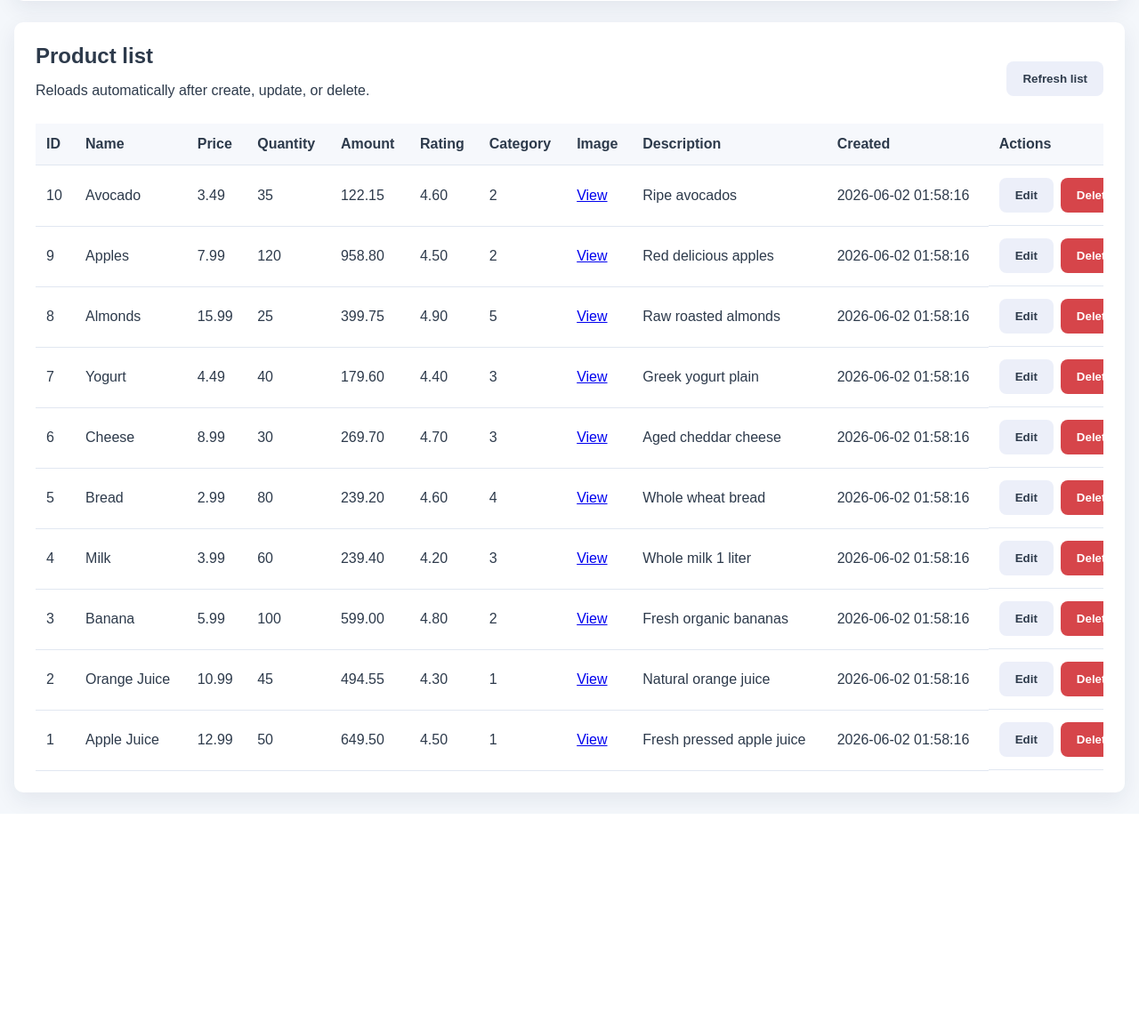
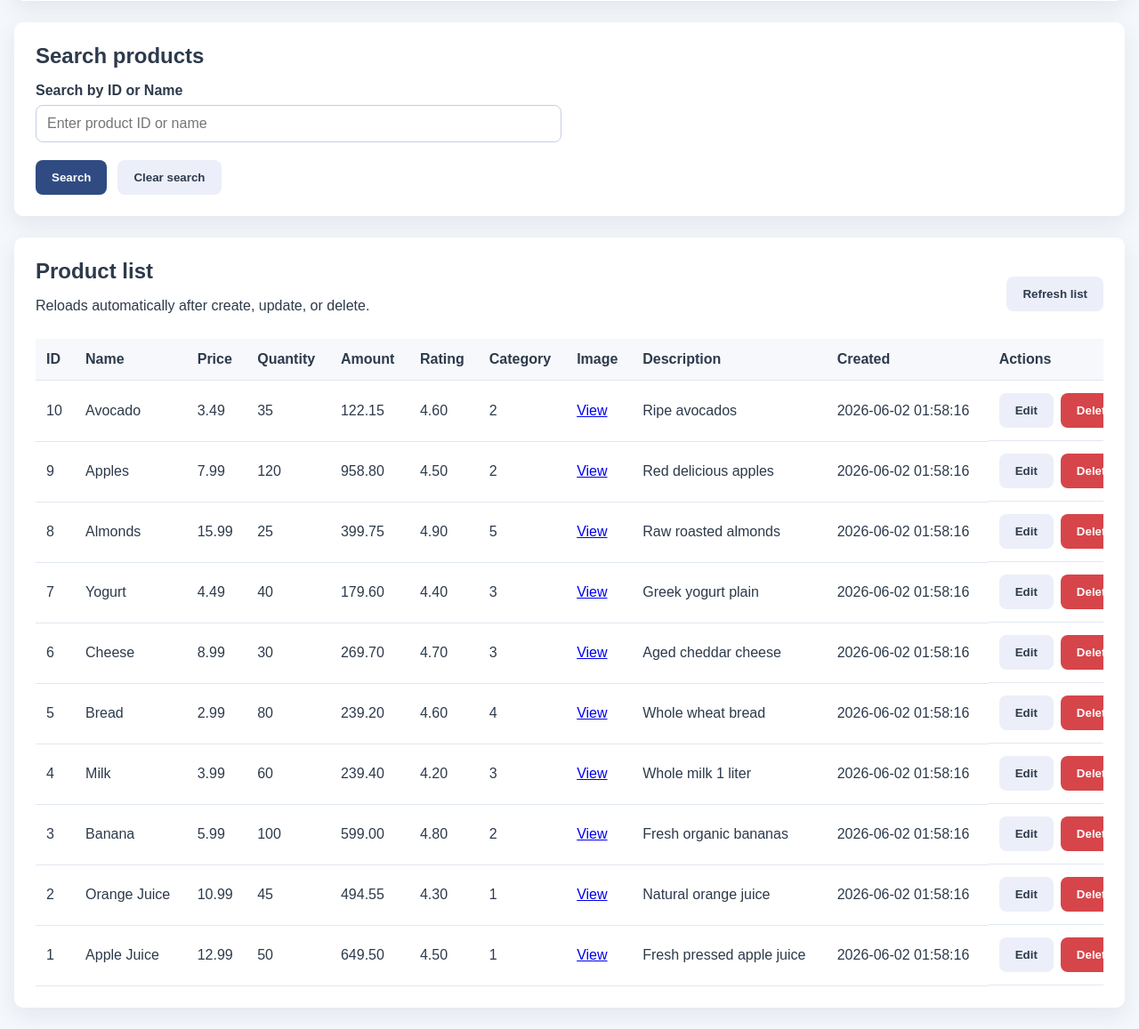
Before and after one commit to Phannoet-GH/crud-web-api, a PHP site: page / in a window 1280 px wide. Shown: the part 765-1922 px from the top of the page at 89% size. Before the commit the page ends 1679 px from the top, so only its background shows below. Run offline with PHP 8.4, Linux system fonts and the light colour scheme; data comes from the database, SQL or seed files in the repository; both versions use the stored data as it was after the commit.

Commit message:
final update

```diff
--- a/app/config/database.php
+++ b/app/config/database.php
@@ -3,9 +3,9 @@
 return [
     'driver' => getenv('DB_DRIVER') ?: 'mysql',
     'host' => getenv('DB_HOST') ?: '127.0.0.1',
-    'port' => getenv('DB_PORT') ?: '3306',
+    'port' => getenv('DB_PORT') ?: '3308',
     'database' => getenv('DB_DATABASE') ?: 'sv1112_db',
-    'username' => getenv('DB_USERNAME') ?: 'phannoet',
-    'password' => getenv('DB_PASSWORD') ?: '3126',
+    'username' => getenv('DB_USERNAME') ?: 'channa',
+    'password' => getenv('DB_PASSWORD') ?: '123',
     'charset' => getenv('DB_CHARSET') ?: 'utf8mb4',
 ];
--- a/app/controllers/ProductController.php
+++ b/app/controllers/ProductController.php
@@ -67,6 +67,50 @@ class ProductController
         Response::json(['message' => 'Product deleted']);
     }
 
+    public function search()
+    {
+        $query = $_GET['q'] ?? '';
+        if (empty($query)) {
+            Response::json(['message' => 'Search query is required'], 422);
+        }
+
+        $results = $this->service->search($query);
+        Response::json($results);
+    }
+
+    public function listByCharacter()
+    {
+        $character = $_GET['char'] ?? '';
+        if (empty($character)) {
+            Response::json(['message' => 'Character parameter is required'], 422);
+        }
+
+        $limit = isset($_GET['limit']) ? (int) $_GET['limit'] : 10;
+        $offset = isset($_GET['offset']) ? (int) $_GET['offset'] : 0;
+        $results = $this->service->byCharacter($character[0], $limit, $offset);
+        Response::json($results);
+    }
+
+    public function listPaginated()
+    {
+        $limit = isset($_GET['limit']) ? (int) $_GET['limit'] : 10;
+        $offset = isset($_GET['offset']) ? (int) $_GET['offset'] : 0;
+        $results = $this->service->paginate($limit, $offset);
+        Response::json($results);
+    }
+
+    public function listFromId()
+    {
+        $startId = $_GET['start'] ?? '';
+        if (empty($startId) || !is_numeric($startId)) {
+            Response::json(['message' => 'Start ID parameter is required and must be numeric'], 422);
+        }
+
+        $limit = isset($_GET['limit']) ? (int) $_GET['limit'] : 10;
+        $results = $this->service->startFrom((int) $startId, $limit);
+        Response::json($results);
+    }
+
     private function readJsonBody()
     {
         $raw = file_get_contents('php://input');
--- a/app/models/Product.php
+++ b/app/models/Product.php
@@ -108,4 +108,68 @@ class Product
         $statement = $this->pdo->prepare('DELETE FROM products WHERE product_id = :id');
         return $statement->execute(['id' => $id]);
     }
+
+    public function search($query)
+    {
+        $query = trim($query);
+        $searchTerm = '%' . $query . '%';
+
+        if (is_numeric($query)) {
+            // Search by ID first
+            $statement = $this->pdo->prepare('SELECT * FROM products WHERE product_id = :id LIMIT 1');
+            $statement->execute(['id' => (int) $query]);
+            $product = $statement->fetch(PDO::FETCH_ASSOC);
+            if ($product) {
+                return [$product];
+            }
+        }
+
+        // Search by name (case-insensitive)
+        $statement = $this->pdo->prepare(
+            'SELECT * FROM products WHERE LOWER(product_name) LIKE LOWER(:name) ORDER BY product_id DESC'
+        );
+        $statement->execute(['name' => $searchTerm]);
+        return $statement->fetchAll(PDO::FETCH_ASSOC) ?: [];
+    }
+
+    public function paginate($limit = 10, $offset = 0)
+    {
+        $limit = max(1, min((int) $limit, 100));
+        $offset = max(0, (int) $offset);
+        $statement = $this->pdo->prepare(
+            'SELECT * FROM products ORDER BY product_id DESC LIMIT :limit OFFSET :offset'
+        );
+        $statement->bindValue(':limit', $limit, PDO::PARAM_INT);
+        $statement->bindValue(':offset', $offset, PDO::PARAM_INT);
+        $statement->execute();
+        return $statement->fetchAll(PDO::FETCH_ASSOC) ?: [];
+    }
+
+    public function byCharacter($character, $limit = 10, $offset = 0)
+    {
+        $searchTerm = $character . '%';
+        $limit = max(1, min((int) $limit, 100));
+        $offset = max(0, (int) $offset);
+        $statement = $this->pdo->prepare(
+            'SELECT * FROM products WHERE product_name LIKE :name ORDER BY product_id DESC LIMIT :limit OFFSET :offset'
+        );
+        $statement->bindValue(':name', $searchTerm);
+        $statement->bindValue(':limit', $limit, PDO::PARAM_INT);
+        $statement->bindValue(':offset', $offset, PDO::PARAM_INT);
+        $statement->execute();
+        return $statement->fetchAll(PDO::FETCH_ASSOC) ?: [];
+    }
+
+    public function startFrom($startId, $limit = 10)
+    {
+        $startId = max(1, (int) $startId);
+        $limit = max(1, min((int) $limit, 100));
+        $statement = $this->pdo->prepare(
+            'SELECT * FROM products WHERE product_id >= :id ORDER BY product_id ASC LIMIT :limit'
+        );
+        $statement->bindValue(':id', $startId, PDO::PARAM_INT);
+        $statement->bindValue(':limit', $limit, PDO::PARAM_INT);
+        $statement->execute();
+        return $statement->fetchAll(PDO::FETCH_ASSOC) ?: [];
+    }
 }
--- a/app/routes/api.php
+++ b/app/routes/api.php
@@ -68,14 +68,38 @@ if (!isset($segments[0]) || $segments[0] !== 'products') {
     Response::json(['message' => 'Not Found'], 404);
 }
 
-$id = isset($segments[1]) ? (int) $segments[1] : null;
+$action = isset($segments[1]) ? $segments[1] : null;
+$id = (is_numeric($action)) ? (int) $action : null;
 
 switch ($method) {
     case 'GET':
-        if ($id === null) {
+        if ($id === null && $action !== null) {
+            // Handle special actions like search, paginate, char, from
+            if ($action === 'search') {
+                $controller->search();
+                break;
+            }
+            if ($action === 'paginate') {
+                $controller->listPaginated();
+                break;
+            }
+            if ($action === 'char') {
+                $controller->listByCharacter();
+                break;
+            }
+            if ($action === 'from') {
+                $controller->listFromId();
+                break;
+            }
+            // If action is not recognized and not numeric, treat as unknown
+            Response::json(['message' => 'Not Found'], 404);
+            break;
+        } elseif ($id === null) {
+            // No ID or action specified - list all products
             $controller->index();
             break;
         }
+        // ID was provided - get single product
         $controller->show($id);
         break;
     case 'POST':
--- a/app/services/ProductService.php
+++ b/app/services/ProductService.php
@@ -39,4 +39,24 @@ class ProductService
     {
         return $this->product->delete($id);
     }
+
+    public function search($query)
+    {
+        return $this->product->search($query);
+    }
+
+    public function paginate($limit = 10, $offset = 0)
+    {
+        return $this->product->paginate($limit, $offset);
+    }
+
+    public function byCharacter($character, $limit = 10, $offset = 0)
+    {
+        return $this->product->byCharacter($character, $limit, $offset);
+    }
+
+    public function startFrom($startId, $limit = 10)
+    {
+        return $this->product->startFrom($startId, $limit);
+    }
 }
--- a/public/app.js
+++ b/public/app.js
@@ -20,6 +20,9 @@ const tableBody = document.getElementById('products-table-body');
 const resetButton = document.getElementById('reset-button');
 const sampleButton = document.getElementById('sample-button');
 const refreshButton = document.getElementById('refresh-button');
+const searchForm = document.getElementById('search-form');
+const searchQuery = document.getElementById('search-query');
+const clearSearchButton = document.getElementById('clear-search-button');
 
 function showStatus(message, success = true) {
     statusBox.textContent = message;
@@ -240,30 +243,63 @@ async function editProduct(productId) {
     }
 }
 
-async function deleteProduct(productId) {
-    if (!confirm('Delete this product?')) {
+async function searchProducts(query) {
+    const trimmedQuery = query.trim();
+    if (!trimmedQuery) {
+        showStatus('Please enter a search query.', false);
         return;
     }
 
     try {
-        const response = await fetch(getApiUrl(productId), { method: 'DELETE' });
-        const body = await readJsonResponse(response);
+        const url = `${pageFolder}/api.php?path=products/search&q=${encodeURIComponent(trimmedQuery)}`;
+        console.log('Searching with URL:', url);
+
+        const response = await fetch(url);
+        const products = await readJsonResponse(response);
+
+        console.log('Search response:', { status: response.status, data: products });
+
+        // Check if response is an error message object
+        if (products && products.message && !Array.isArray(products)) {
+            showStatus(products.message, false);
+            renderTable([]);
+            return;
+        }
 
         if (!response.ok) {
-            throw new Error(getErrorMessage(body, 'Failed to delete product'));
+            throw new Error(getErrorMessage(products, 'Search failed'));
         }
 
-        fetchProducts();
-        showStatus('Product deleted successfully.');
+        if (!Array.isArray(products) || products.length === 0) {
+            renderTable([]);
+            showStatus(`No products found matching "${trimmedQuery}".`);
+            return;
+        }
+
+        renderTable(products);
+        showStatus(`Found ${products.length} product(s).`);
     } catch (error) {
+        console.error('Search error:', error);
         showStatus(error.message, false);
+        renderTable([]);
     }
+}
+
+function clearSearch() {
+    searchQuery.value = '';
+    fetchProducts();
+    showStatus('Search cleared. Showing all products.');
 }
 
 form.addEventListener('submit', submitForm);
 resetButton.addEventListener('click', resetForm);
 sampleButton.addEventListener('click', addSampleProduct);
 refreshButton.addEventListener('click', fetchProducts);
+searchForm.addEventListener('submit', (e) => {
+    e.preventDefault();
+    searchProducts(searchQuery.value);
+});
+clearSearchButton.addEventListener('click', clearSearch);
 tableBody.addEventListener('click', handleTableClick);
 
 fetchProducts();
--- a/public/index.php
+++ b/public/index.php
@@ -87,6 +87,20 @@ if (isApiRequest(currentPath())) {
         </section>
 
         <section class="card">
+            <h2>Search products</h2>
+            <form id="search-form">
+                <div>
+                    <label for="search-query">Search by ID or Name</label>
+                    <input id="search-query" type="text" placeholder="Enter product ID or name" />
+                </div>
+                <div class="actions">
+                    <button type="submit" class="primary">Search</button>
+                    <button type="button" id="clear-search-button" class="secondary">Clear search</button>
+                </div>
+            </form>
+        </section>
+
+        <section class="card">
             <div class="section-header">
                 <div>
                     <h2>Product list</h2>
```
Also changed, not shown: database/crud_api.sql (+13 -0 lines).
